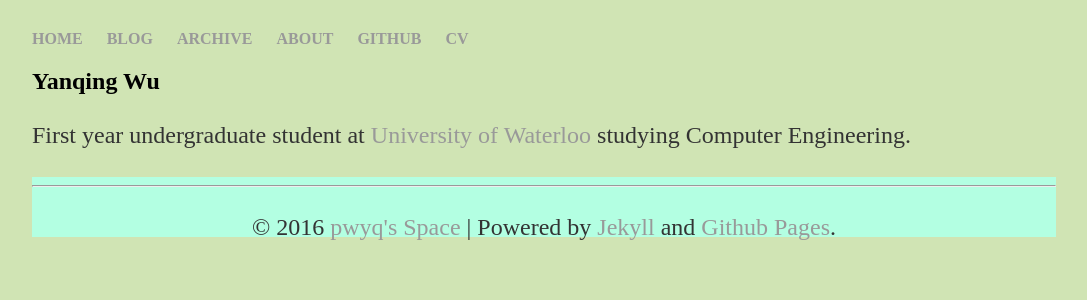
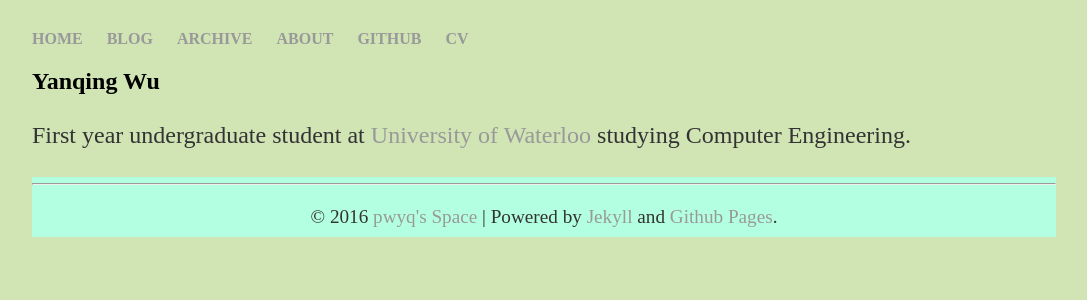
Before and after one commit to pwyq/blog, a Jekyll site: the page built from index.html, in a window 1280 px wide. Shown: the top 300 px of the page, without its empty margins (96-1183 px from the left). Built offline with Jekyll 4.4.1, drawn with Linux system fonts in a browser that asks for light colours.

Commit message:
just do it

```diff
--- a/css/main.css
+++ b/css/main.css
@@ -1,18 +1,32 @@
 body {
 	position: relative;
+	font-size: 16px;
     margin: 30px auto;
     width: 80%;
 	min-height: 100%;
 	padding-bottom: 60px;	/* Height of the footer */
 	font-family: "Times New Roman", Georgia, Serif;
 }
-nav ul, footer ul {
+nav ul {
     font-family: "Times New Roman", Georgia, Serif;
     padding: 0px;
     list-style: none;
     font-weight: bold;
 }
-nav ul li, footer ul li {
+
+footer ul {
+    font-family: "Times New Roman", Georgia, Serif;
+    padding: 0px;
+    list-style: none;
+    font-weight: bold;
+}
+
+nav ul li {
+    display: inline;
+    margin-right: 20px;
+}
+
+footer ul li {
     display: inline;
     margin-right: 20px;
 }
@@ -40,6 +54,7 @@
 	color: #00663f;
 	background-color: #b3ffe2;
 	text-align: center;
+	font-size: 0.8rem;
 }
 
 ul.posts {
```
